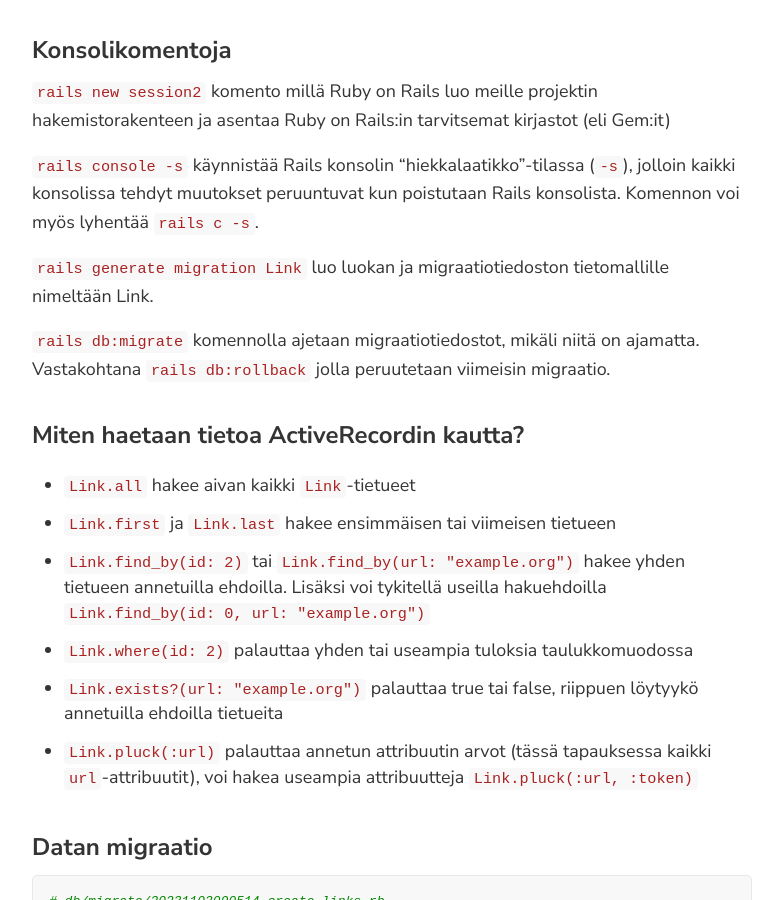
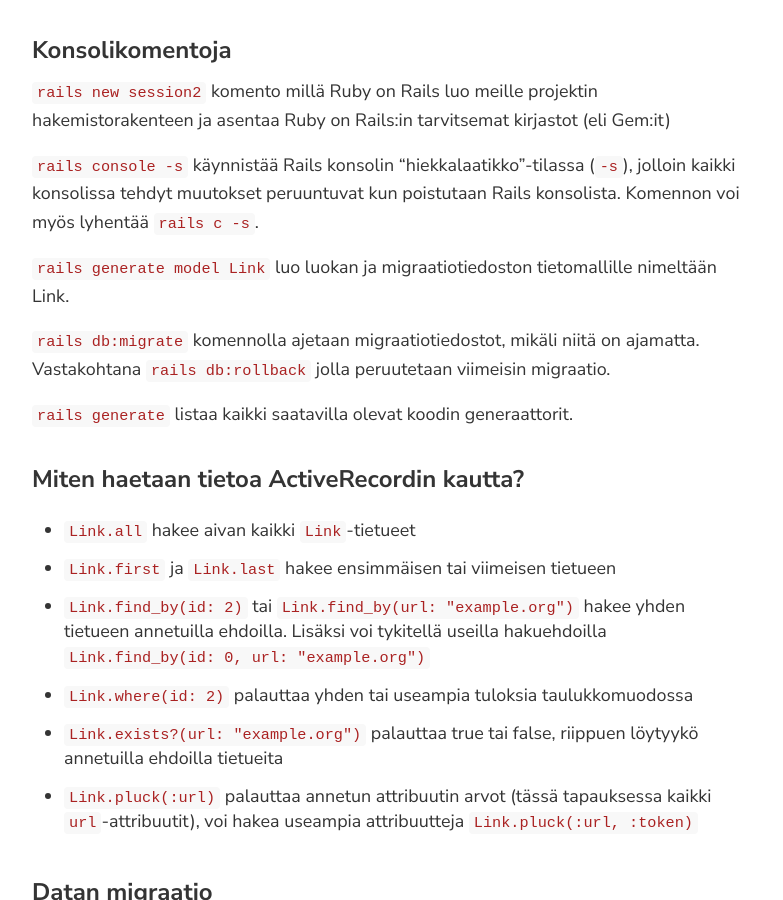
Before and after one commit to tuomasj/tuomasj.github.io, a Jekyll site: the page built from oulu-saas/session2.markdown, in a window 1280 px wide and 900 px high, scrolled down 1095 px. Shown: the whole window, without its empty margins (248-1031 px from the left). Built offline with Jekyll 4.4.1, drawn with Linux system fonts in a browser that asks for light colours; comment, search, counter and statistics services are not loaded.

Commit message:
fix typo

```diff
--- a/oulu-saas/session2.markdown
+++ b/oulu-saas/session2.markdown
@@ -27,9 +27,11 @@
 
 `rails console -s` käynnistää Rails konsolin "hiekkalaatikko"-tilassa (`-s`), jolloin kaikki konsolissa tehdyt muutokset peruuntuvat kun poistutaan Rails konsolista. Komennon voi myös lyhentää `rails c -s`.
 
-`rails generate migration Link` luo luokan ja migraatiotiedoston tietomallille nimeltään Link.
+`rails generate model Link` luo luokan ja migraatiotiedoston tietomallille nimeltään Link.
 
 `rails db:migrate` komennolla ajetaan migraatiotiedostot, mikäli niitä on ajamatta. Vastakohtana `rails db:rollback` jolla peruutetaan viimeisin migraatio.
+
+`rails generate` listaa kaikki saatavilla olevat koodin generaattorit.
 
 ## Miten haetaan tietoa ActiveRecordin kautta?
 
```
